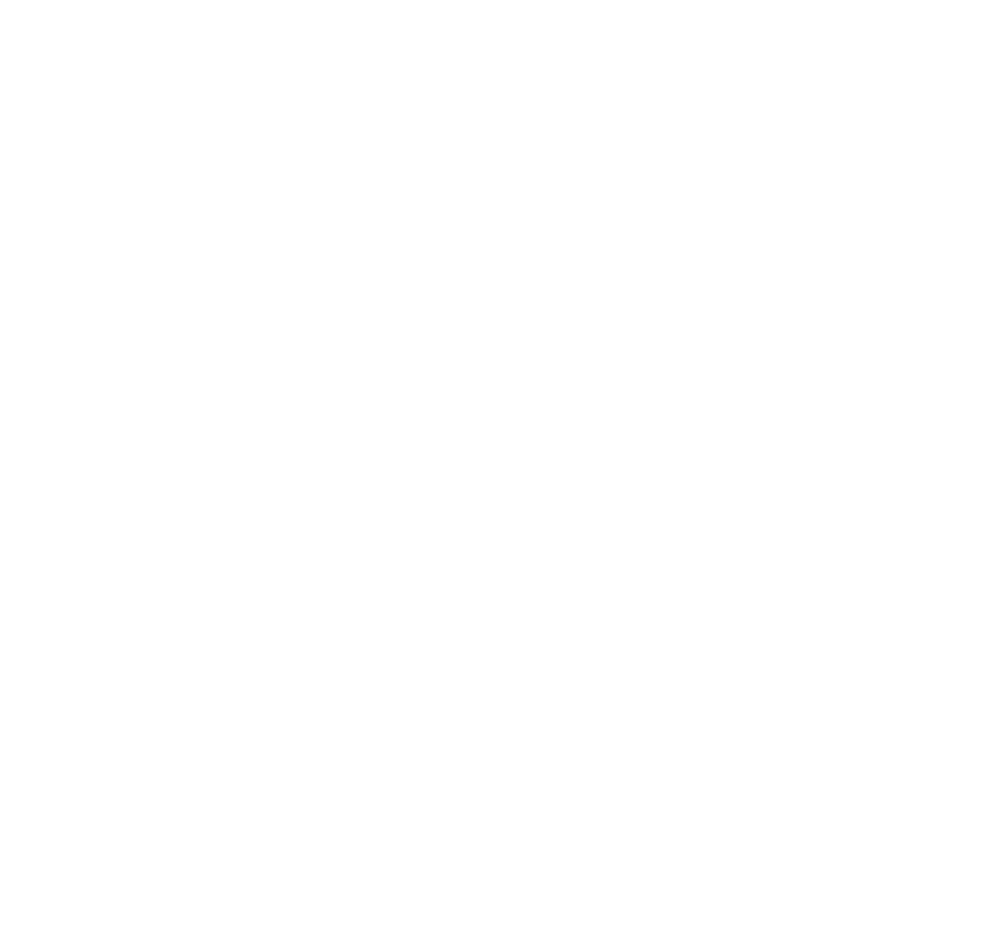
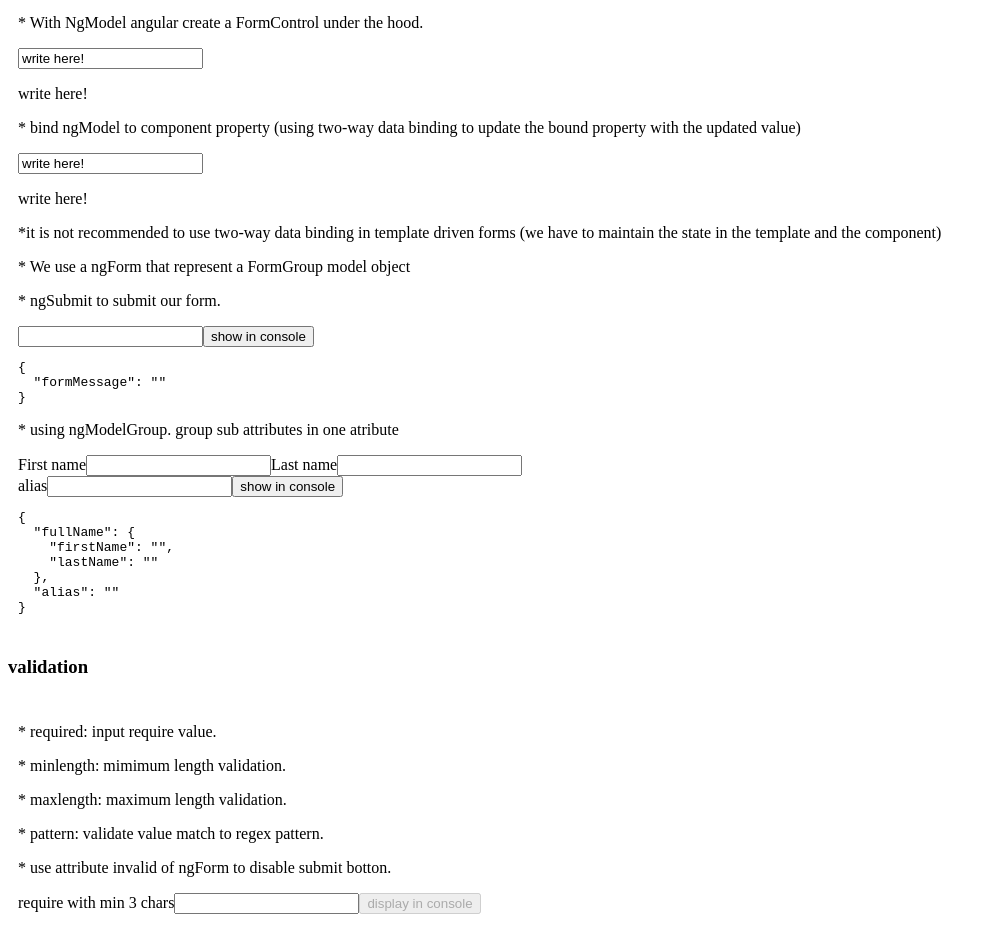
Before and after one commit to gg66dev/angular-notes, an Angular app in the folder ng-basics/: page /ex-forms in a window 1280 px wide. Before the commit this address led to /. Shown: the part 348-1280 px from the top of the page, without its empty margins (0-995 px from the left). Before the commit the page ends 800 px from the top, so only its background shows below. Built offline with nearby package versions, Linux system fonts and the light colour scheme.

Commit message:
update 20190706

```diff
--- a/ng-basics/src/app/app-routing.module.ts
+++ b/ng-basics/src/app/app-routing.module.ts
@@ -6,13 +6,15 @@ import { UsingServiceComponent } from './ex-service/using-service.component';
 import { DataBindingComponent } from './ex-data-binding/data-bindig.component';
 import { UsingDirectivesComponent } from './ex-directives/using-directives.component';
 import { UsingObservablesComponent } from './ex-observables/using-observables.component';
+import { UsingFormsComponent } from './ex-forms/using-forms.component';
 
 const routes: Routes = [
   { path: 'ex-component', component: ParentComponent},
   { path: 'ex-service', component: UsingServiceComponent },
   { path: 'ex-data-binding', component: DataBindingComponent },
   { path: 'ex-directives', component: UsingDirectivesComponent },
-  { path: 'ex-observables', component: UsingObservablesComponent }
+  { path: 'ex-observables', component: UsingObservablesComponent },
+  { path: 'ex-forms', component: UsingFormsComponent }
 ];
 
 @NgModule({
--- a/ng-basics/src/app/app.component.ts
+++ b/ng-basics/src/app/app.component.ts
@@ -13,7 +13,8 @@ export class AppComponent {
     ['/ex-service', 'Service'],
     ['/ex-data-binding', 'Data Binding'],
     ['/ex-directives', 'Directives'],
-    ['/ex-observables', 'Observables']
+    ['/ex-observables', 'Observables'],
+    ['/ex-forms', 'Forms']
   ];
 
 }
--- a/ng-basics/src/app/app.module.ts
+++ b/ng-basics/src/app/app.module.ts
@@ -9,6 +9,7 @@ import { ExServiceModule } from './ex-service/ex-service.module';
 import { ExDataBindingModule } from './ex-data-binding/ex-data-bining.module';
 import { ExDirectivesModule } from './ex-directives/ex-directives.module';
 import { ExObservablesModule } from './ex-observables/ex-observable.module';
+import { ExFormsModule } from './ex-forms/ex-forms.module';
 
 @NgModule({
   declarations: [
@@ -21,7 +22,8 @@ import { ExObservablesModule } from './ex-observables/ex-observable.module';
     ExServiceModule,
     ExDataBindingModule,
     ExDirectivesModule,
-    ExObservablesModule
+    ExObservablesModule,
+    ExFormsModule
   ],
   providers: [],
   bootstrap: [AppComponent]
--- /dev/null
+++ b/ng-basics/src/app/ex-forms/using-forms.component.html
@@ -0,0 +1,74 @@
+
+<h1>using forms (template driven forms)</h1>
+<div class="note">
+    <div>
+        <p>* With Template driven forms we not create directly FormControl,
+            FormGroup objects Instead we will use ngModel, ngModelGroup
+            and ngForm </p>
+        <p>* ngModel directive on the input represents the model object.</p>
+        <p>* With NgModel angular create a FormControl under the hood.</p>
+        <input type="text"
+            ngModel="write here!"
+            #myMessage="ngModel">
+        <p>{{ myMessage.value }}</p>
+        <p>* bind ngModel to component property (using two-way data binding
+            to update the bound property with the updated value)</p>
+        <input type="text"
+            [(ngModel)]="myForm.message"
+            #cntrol="ngModel">
+        <p>{{ myForm.message }}</p>
+        <p>*it is not recommended to use two-way data binding in
+            template driven forms (we have to maintain the state in the template
+            and the component)</p>
+        <p>* We use a ngForm that represent a FormGroup model object</p>
+        <p>* ngSubmit to submit our form.</p>
+        <form novalidate #formRef="ngForm"
+              (ngSubmit)=onSubmit(formRef.value)>
+            <input type="text" name="formMessage"
+                ngModel #formMessageRef="ngModel">
+            <button type="submit">show in console</button>
+        </form>
+        <pre>{{ formRef.value | json }}</pre>
+        <p>* using ngModelGroup. group sub attributes in one atribute</p>
+        <form novalidate #formRef2="ngForm"
+              (ngSubmit)=onSubmit(formRef2.value)>
+            <div ngModelGroup="fullName" #fullNameRef="ngModelGroup">
+                <label>First name</label>
+                <input type="text" name="firstName" ngModel #firstNameRef="ngModel">
+                <label>Last name</label>
+                <input type="text" name="lastName" ngModel #lastNameRef="ngModel">
+            </div>
+            <label>alias</label>
+            <input type="text" name="alias"
+                ngModel #aliasRef="ngModel">
+            <button type="submit">show in console</button>
+        </form>
+        <pre>{{ formRef2.value | json }}</pre>
+    </div>
+</div>
+<h3>validation</h3>
+<div class="note">
+    <p>* required: input require value.</p>
+    <p>* minlength: mimimum length validation.</p>
+    <p>* maxlength: maximum length validation.</p>
+    <p>* pattern: validate value match to regex pattern.</p>
+    <p>* use attribute invalid of ngForm to disable submit botton.</p>
+    <div>
+        <form #formRef3="ngForm" (ngSubmit)=onSubmit(formRef3.value)>
+            <label>require with min 3 chars</label>
+            <input type="text" name="firstName"
+                ngModel #firstNameRef2="ngModel"
+                required minlength="3">
+            <div *ngIf="firstNameRef2.touched && firstNameRef2?.errors?.minlength">
+            Min chars: {{firstNameRef2.errors?.minlength.requiredLenghth}}
+            actual chars: {{firstNameRef2.errors?.minlength.actualLength}}
+            </div>
+            <button type="submit"
+                [disabled]="formRef3.invalid"
+            >display in console</button>
+        </form>
+
+    </div>
+
+
+</div>
--- /dev/null
+++ b/ng-basics/src/app/ex-forms/using-forms.component.ts
@@ -0,0 +1,20 @@
+import { Component } from '@angular/core';
+
+interface MyForm {
+    message: string;
+}
+
+@Component({
+  selector: 'app-observable',
+  templateUrl: './using-forms.component.html',
+})
+export class UsingFormsComponent {
+
+    myForm: MyForm = {
+        message: 'write here!'
+    };
+
+    onSubmit(formValue) {
+        console.log(formValue);
+    }
+}
```
Also changed, not shown: ng-basics/src/app/ex-forms/ex-forms.module.ts (added, +17 -0 lines).
